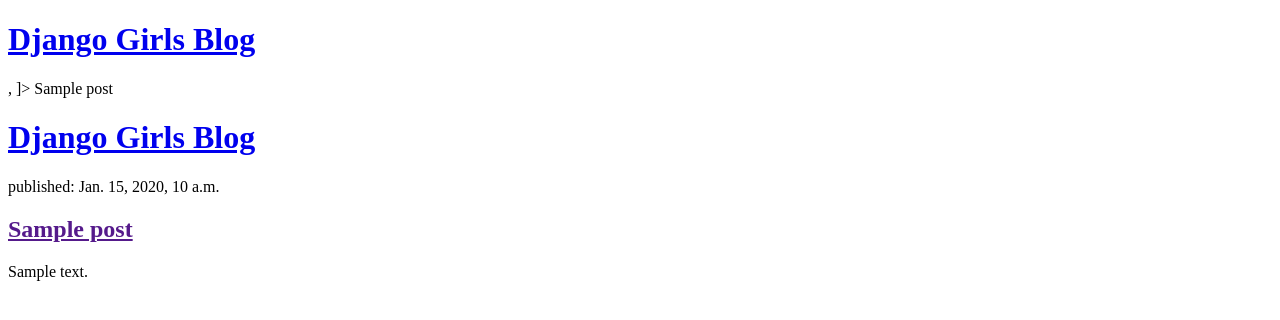
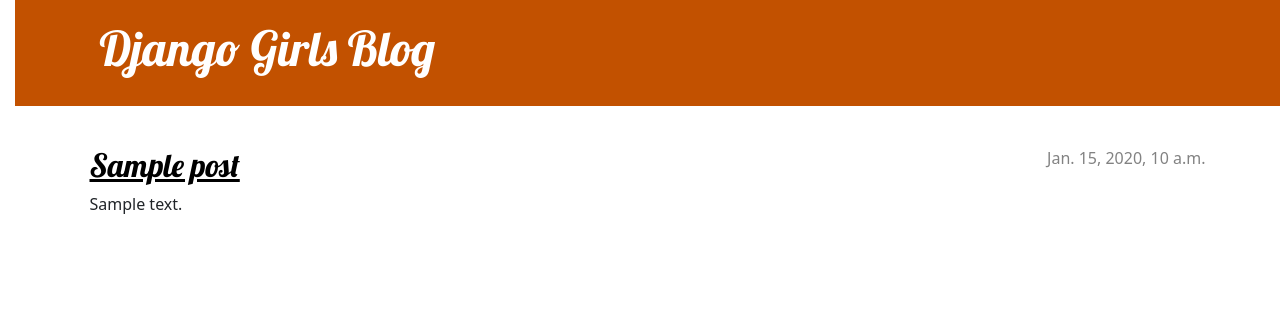
Before and after one commit to The0Cracklinz/my-first-blog, a Django app: page / in a window 1280 px wide. Shown: the top 320 px of the page. Run offline with Django 3.2, Linux system fonts and the light colour scheme; tables that the repository leaves empty hold one stand-in row (values such as "Sample post").

Commit message:
Added view and template for detailed blog post as well as CSS for the site.

```diff
--- /dev/null
+++ b/blog/static/css/blog.css
@@ -0,0 +1,76 @@
+h1 a, h2 a {
+    color: #C25100;
+    font-family: 'Lobster';
+}
+
+body {
+    padding-left: 15px;
+}
+
+.page-header {
+    background-color: #C25100;
+    margin-top: 0;
+    margin-bottom: 40px;
+    padding: 20px 20px 20px 40px;
+}
+
+.page-header h1,
+.page-header h1 a,
+.page-header h1 a:visited,
+.page-header h1 a:active {
+    color: #ffffff;
+    font-size: 36pt;
+    text-decoration: none;
+}
+
+h1, h2, h3, h4 {
+    font-family: 'Lobster', cursive;
+}
+
+.date {
+    color: #828282;
+}
+
+.save {
+    float: right;
+}
+
+.post-form textarea,
+.post-form input {
+    width: 100%;
+}
+
+.top-menu,
+.top-menu:hover,
+.top-menu:visited {
+    color: #ffffff;
+    float: right;
+    font-size: 26pt;
+    margin-right: 20px;
+}
+
+.post {
+    margin-bottom: 70px;
+}
+
+.post h2 a,
+.post h2 a:visited {
+    color: #000000;
+}
+
+.post > .date,
+.post > .actions {
+    float: right;
+}
+
+.btn-secondary,
+.btn-secondary:visited {
+    color: #C25100;
+    background: none;
+    border-color: #C25100;
+}
+
+.btn-secondary:hover {
+    color: #FFFFFF;
+    background-color: #C25100;
+}
--- /dev/null
+++ b/blog/templates/blog/base.html
@@ -0,0 +1,25 @@
+{% load static %}
+<!DOCTYPE html>
+<html>
+    <head>
+        <title>Django Girls blog</title>
+        <link rel="stylesheet" href="https://cdn.jsdelivr.net/npm/bootstrap@5.1.3/dist/css/bootstrap.min.css" integrity="sha384-1BmE4kWBq78iYhFldvKuhfTAU6auU8tT94WrHftjDbrCEXSU1oBoqyl2QvZ6jIW3" crossorigin="anonymous">
+        <link href='//fonts.googleapis.com/css?family=Lobster&subset=latin,latin-ext' rel='stylesheet' type='text/css'>
+        <link rel="stylesheet" href="{% static 'css/blog.css' %}">
+    </head>
+    <body>
+        <header class="page-header">
+            <div class="container">
+                <h1><a href="/">Django Girls Blog</a></h1>
+            </div>
+        </header>
+        <main class="container">
+            <div class="row">
+                <div class="col">
+                    {% block content %}
+                    {% endblock %}
+                </div>
+            </div>
+        </main>
+    </body>
+</html>
--- a/blog/templates/blog/post_list.html
+++ b/blog/templates/blog/post_list.html
@@ -1,33 +1,13 @@
-<!DOCTYPE html>
-<html>
-    <head>
-        <title>Django Girls blog</title>
+{% extends 'blog/base.html' %}
 
-    </head>
-    <body>
-        <header>
-            <h1><a href="/">Django Girls Blog</a></h1>
-        </header>
-
-        <article>
-            <QuerySet [<Post: My second post>, <Post: My first post>]>
-                {% for post in posts %}
-                    {{ post }}
-                {% endfor %}
+{% block content %}
+    {% for post in posts %}
+        <article class="post">
+            <time class="date">
+                {{ post.published_date }}
+            </time>
+            <h2><a href="{% url 'post_detail' pk=post.pk %}">{{ post.title }}</a></h2>
+            <p>{{ post.text|linebreaksbr }}</p>
         </article>
-        <header>
-            <h1><a href="/">Django Girls Blog</a></h1>
-        </header>
-
-        {% for post in posts %}
-            <article>
-                <time>published: {{ post.published_date }}</time>
-                <h2><a href="">{{ post.title }}</a></h2>
-                <p>{{ post.text|linebreaksbr }}</p>
-            </article>
-        {% endfor %}
-        <article>
-            {{ Posts }}
-        </article>
-    </body>
-</html>
+    {% endfor %}
+{% endblock %}
--- a/blog/urls.py
+++ b/blog/urls.py
@@ -1,8 +1,8 @@
 from django.urls import path
 from . import views
 
+
 urlpatterns = [
-
-    path('',views.post_list, name='post_list'),
-
+    path('', views.post_list, name='post_list'),
+    path('post/<int:pk>/', views.post_detail, name='post_detail'),
 ]
--- a/blog/views.py
+++ b/blog/views.py
@@ -1,12 +1,11 @@
-from django.shortcuts import render
+from django.shortcuts import render, get_object_or_404
 from django.utils import timezone
 from .models import Post
-
-
-
-# Create your views here.
-
 
 def post_list(request):
     posts = Post.objects.filter(published_date__lte=timezone.now()).order_by('published_date')
     return render(request, 'blog/post_list.html', {'posts': posts})
+
+def post_detail(request, pk):
+    post = get_object_or_404(Post, pk=pk)
+    return render(request, 'blog/post_detail.html', {'post': post})
```
